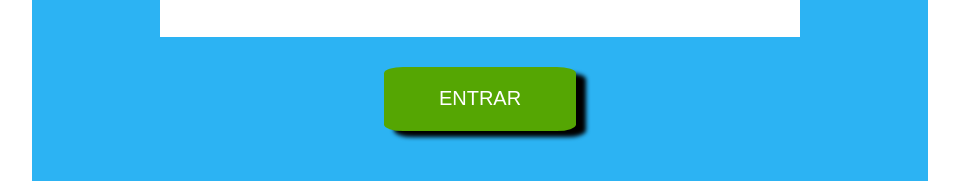
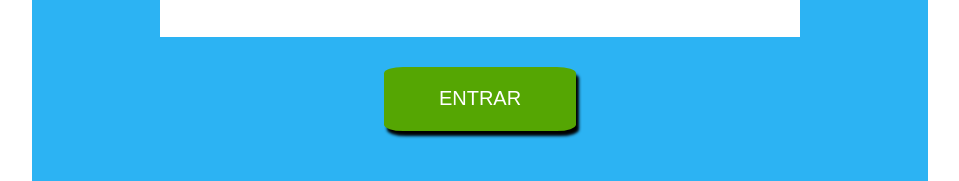
Before and after one commit to aleaguiar13/Desafio10, a plain HTML site: page index.html in a window 1280 px wide. Shown: the part 770-951 px from the top of the page, without its empty margins (96-1055 px from the left). Drawn offline with Linux system fonts and the light colour scheme.

Commit message:
desafio10

```diff
--- a/styles.css
+++ b/styles.css
@@ -41,7 +41,7 @@ button{
     height: 8vh;
     border-radius: 10% 10% 10% 10%;
     border:none;
-    box-shadow: 10px 6px 4px #000;
+    box-shadow: 3px 5px 3px #000;
     margin: 30px;
     font-size: 20px;
 
```
